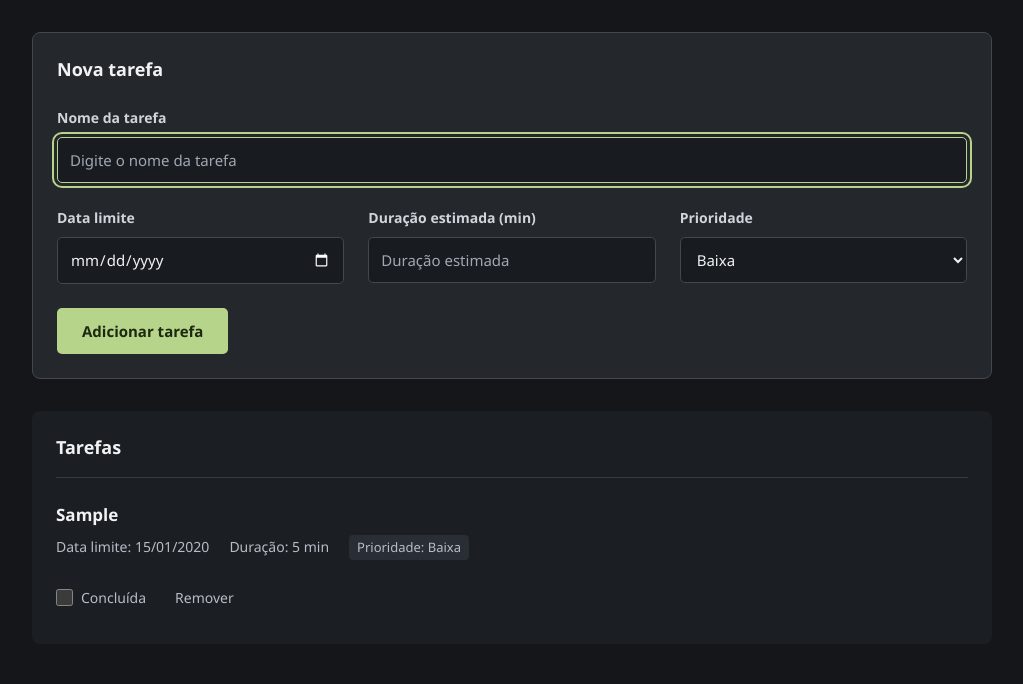
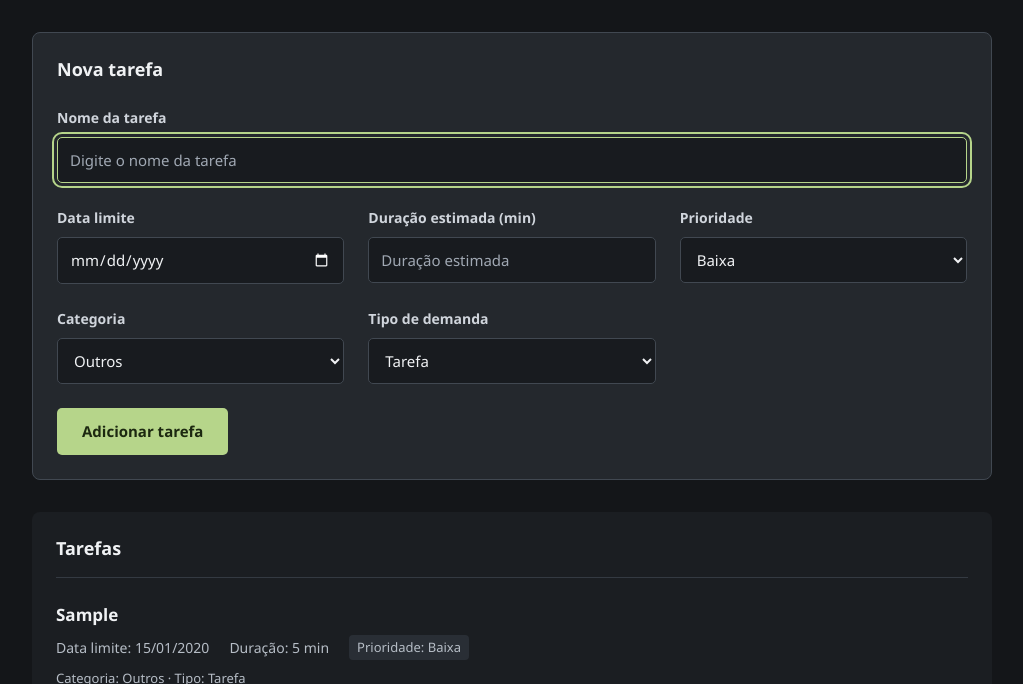
Before and after one commit to OBrunnoDEV/Nexora-Planner, a plain HTML site: page index.html in a window 1280 px wide. Both pictures are taken after typing "Sample", "2020-01-15", "5" into the empty fields and a click on the button "Adicionar tarefa". Shown: the part 116-800 px from the top of the page, without its empty margins (128-1151 px from the left). Drawn offline with Linux system fonts and the light colour scheme.

Commit message:
adiciona categorias e tipos de tarefa

```diff
--- a/CSS/style.css
+++ b/CSS/style.css
@@ -499,3 +499,11 @@ input:focus-visible, select:focus-visible, button:focus-visible {
     align-items: center;
     gap: 8px 16px;
 }
+
+/* Categoria e tipo são informação secundária, sem cores adicionais. */
+.classificacao-tarefa {
+    margin-top: 8px;
+    color: var(--secundario);
+    font-size: 13px;
+    overflow-wrap: anywhere;
+}
--- a/JS/planejador.js
+++ b/JS/planejador.js
@@ -98,7 +98,7 @@ function criarItemPlanejado(tarefa, data, periodo) {
     const duracao = document.createElement("span");
     duracao.textContent = `${tarefa.duracao} min`;
     detalhes.append(prioridade, prazo, duracao);
-    item.append(nome, detalhes);
+    item.append(nome, detalhes, criarClassificacaoTarefa(tarefa));
     if (!periodo) {
         const motivo = document.createElement("p");
         motivo.textContent = "Sem janela contínua suficiente para esta tarefa.";
--- a/JS/script.js
+++ b/JS/script.js
@@ -4,10 +4,39 @@ const campoNome = document.getElementById("nometarefa");
 const campoData = document.getElementById("datalimite");
 const campoDuracao = document.getElementById("duracao");
 const campoPrioridade = document.getElementById("prioridade");
+const campoCategoria = document.getElementById("categoria");
+const campoTipo = document.getElementById("tipo");
 const listaTarefas = document.getElementById("listaTarefas");
 const listaVazia = document.getElementById("listaVazia");
 const mensagem = document.getElementById("mensagem");
 const prioridades = { baixa: "Baixa", media: "Média", alta: "Alta" };
+
+const CATEGORIAS_TAREFA = {
+    faculdade: "Faculdade", trabalho: "Trabalho", pessoal: "Pessoal",
+    casa: "Casa", saude: "Saúde", outros: "Outros"
+};
+const TIPOS_TAREFA = {
+    tarefa: "Tarefa", compra: "Compra", compromisso: "Compromisso pontual", pendencia: "Pendência"
+};
+const PADROES_TAREFA = { categoria: "outros", tipo: "tarefa" };
+
+// Centraliza a compatibilidade sem regravar tarefas antigas ao carregar.
+function classificacaoTarefa(tarefa) {
+    return {
+        categoria: Object.hasOwn(CATEGORIAS_TAREFA, tarefa.categoria)
+            ? tarefa.categoria : PADROES_TAREFA.categoria,
+        tipo: Object.hasOwn(TIPOS_TAREFA, tarefa.tipo)
+            ? tarefa.tipo : PADROES_TAREFA.tipo
+    };
+}
+
+function criarClassificacaoTarefa(tarefa) {
+    const { categoria, tipo } = classificacaoTarefa(tarefa);
+    const texto = document.createElement("p");
+    texto.className = "classificacao-tarefa";
+    texto.textContent = `Categoria: ${CATEGORIAS_TAREFA[categoria]} · Tipo: ${TIPOS_TAREFA[tipo]}`;
+    return texto;
+}
 
 let tarefas = carregarTarefas();
 
@@ -99,7 +128,7 @@ function renderizarTarefas() {
         });
 
         acoes.append(rotulo, remover);
-        item.append(titulo, detalhes, acoes);
+        item.append(titulo, detalhes, criarClassificacaoTarefa(tarefa), acoes);
         listaTarefas.append(item);
     });
 }
@@ -118,6 +147,8 @@ formTarefa.addEventListener("submit", (evento) => {
         dataLimite: campoData.value,
         duracao: Number(campoDuracao.value),
         prioridade: campoPrioridade.value,
+        categoria: campoCategoria.value,
+        tipo: campoTipo.value,
         concluida: false
     };
 
--- a/index.html
+++ b/index.html
@@ -36,6 +36,26 @@
                     <option value="baixa">Baixa</option>
                     <option value="media">Média</option>
                     <option value="alta">Alta</option>
+                </select>
+            </div>
+            <div class="campo">
+                <label for="categoria">Categoria</label>
+                <select id="categoria">
+                    <option value="faculdade">Faculdade</option>
+                    <option value="trabalho">Trabalho</option>
+                    <option value="pessoal">Pessoal</option>
+                    <option value="casa">Casa</option>
+                    <option value="saude">Saúde</option>
+                    <option value="outros" selected>Outros</option>
+                </select>
+            </div>
+            <div class="campo">
+                <label for="tipo">Tipo de demanda</label>
+                <select id="tipo">
+                    <option value="tarefa">Tarefa</option>
+                    <option value="compra">Compra</option>
+                    <option value="compromisso">Compromisso pontual</option>
+                    <option value="pendencia">Pendência</option>
                 </select>
             </div>
             <div class="acao-formulario">
```
